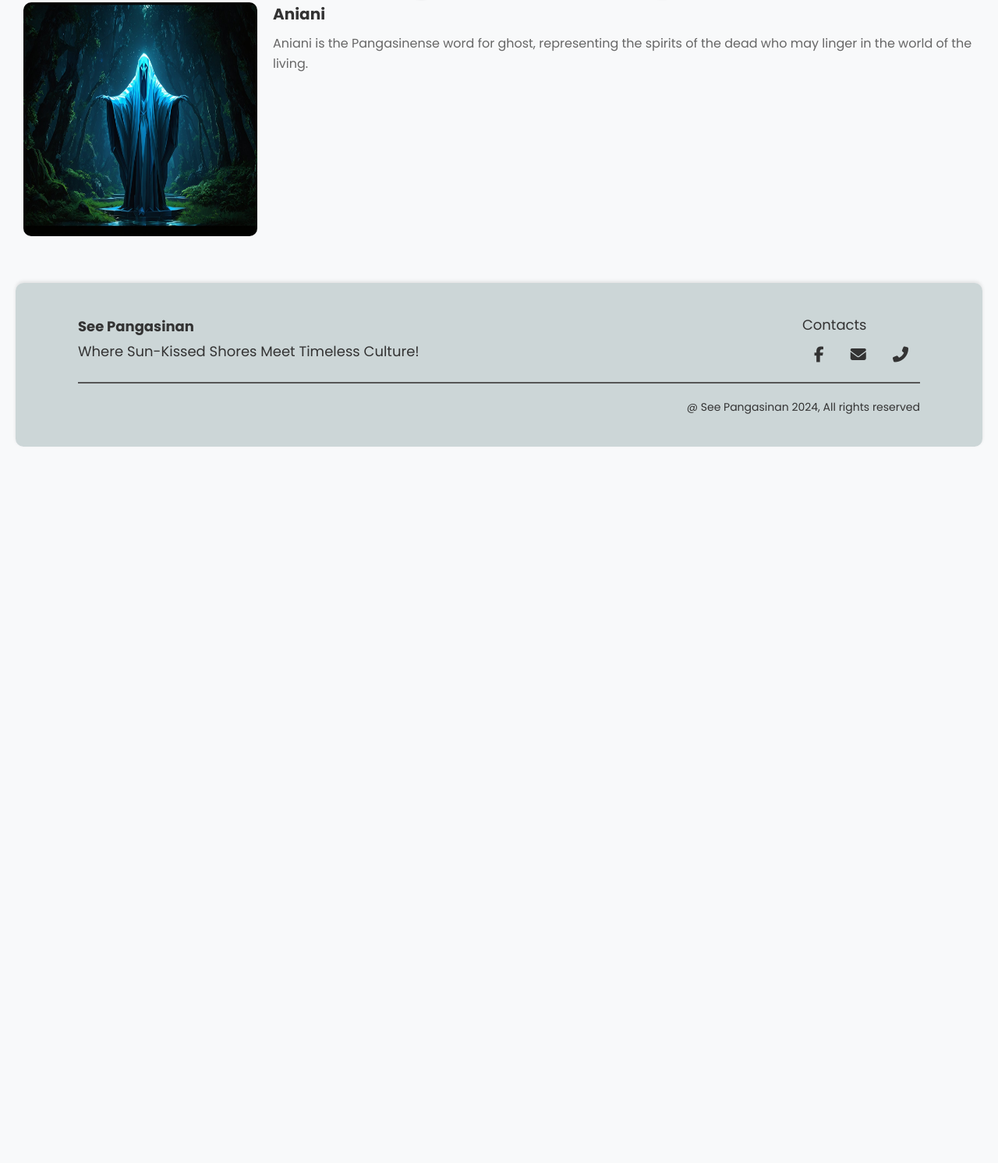
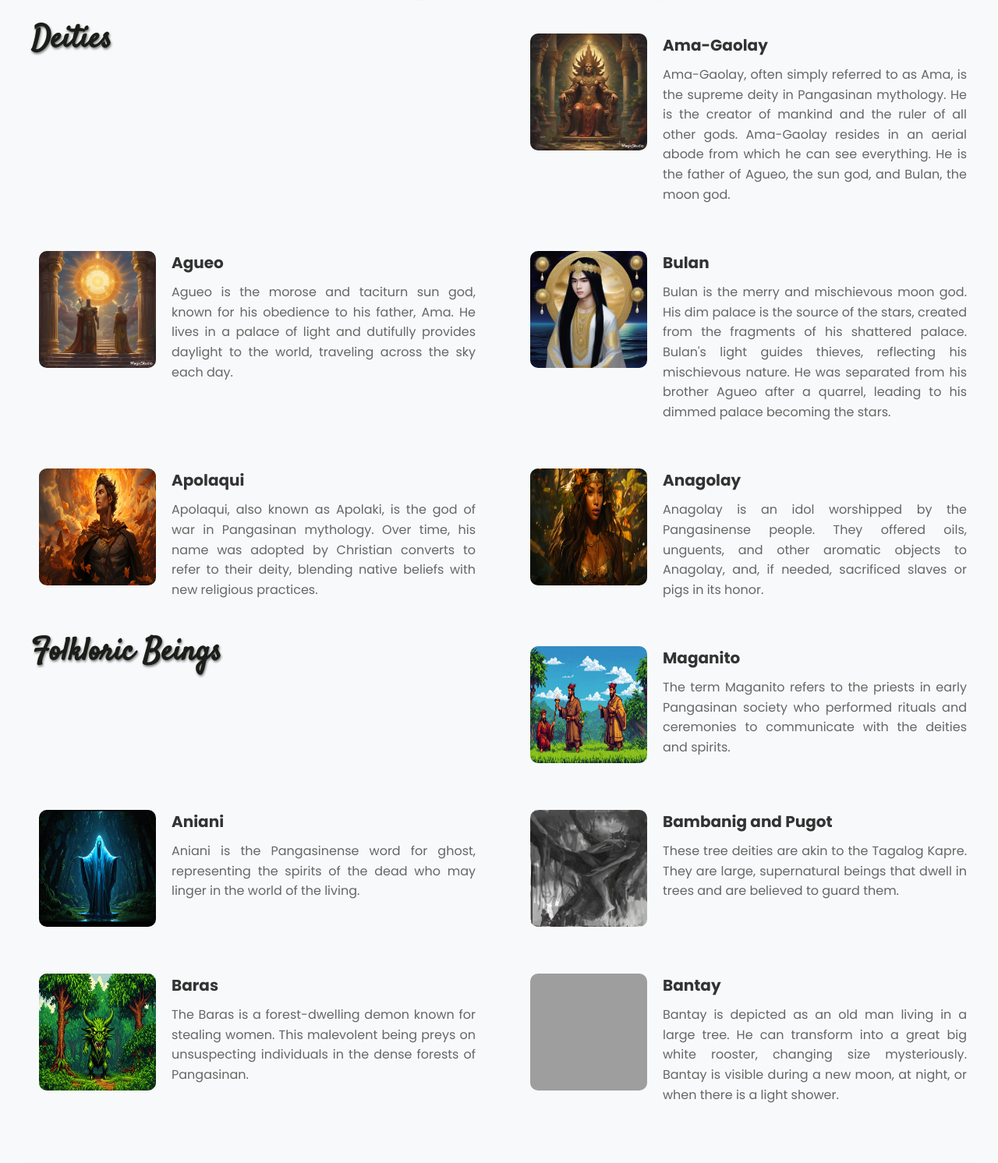
Before and after one commit to dmsimara/see-pangasinan, a plain HTML site: page templates/heritage.html in a window 1280 px wide. Shown: the part 408-1900 px from the top of the page at 78% size. Before the commit the page ends 1001 px from the top, so only its background shows below. Drawn offline with Linux system fonts and the light colour scheme; grey boxes are pictures that could not be loaded.

Commit message:
Update files

```diff
--- a/src/static/css/heritage.css
+++ b/src/static/css/heritage.css
@@ -1,5 +1,6 @@
 /* Imported font families */
 @import url('https://fonts.googleapis.com/css2?family=Poppins:ital,wght@0,100;0,200;0,300;0,400;0,500;0,600;0,700;0,800;0,900;1,100;1,200;1,300;1,400;1,500;1,600;1,700;1,800;1,900&display=swap');
+@import url('https://fonts.googleapis.com/css2?family=Satisfy&display=swap');
 
 /* Global styling variables */
 :root {
@@ -76,6 +77,7 @@ nav ul li a:hover {
     color: var(--aqua);
     font-family: 'Poppins', sans-serif;
     text-shadow: 1px 2px 3px rgba(0, 0, 0, 0.5);
+    margin-bottom: 20px;
 }
 
 .accordion {
@@ -117,18 +119,28 @@ nav ul li a:hover {
 
 /* Local legends styling */
 .local-legends {
+  display: grid;
+  grid-template-columns: 1fr 1fr;
+  gap: 20px;
   margin-bottom: 20px;
+}
+
+.legend-column {
+  display: flex;
+  flex-direction: column;
+  align-items: center;
 }
 
 .legend-content {
   display: flex;
   align-items: flex-start;
   gap: 20px;
+  margin: 20px;
 }
 
 .legend-content img {
-  width: 300px;
-  height: 300px;
+  width: 150px;
+  height: 150px;
   border-radius: 10px;
   margin-left: 10px;
 }
@@ -147,17 +159,26 @@ nav ul li a:hover {
   margin-bottom: 10px;
 }
 
+.title {
+  font-size: 40px;
+  font-family: 'Satisfy', sans-serif;
+  color: var(--light-black);
+  text-shadow: 1px 2px 3px rgba(0, 0, 0, 0.5);
+  margin-left: 20px;
+}
+
 .legend-text p {
   font-size: 16px;
   line-height: 1.6;
   color: #666;
+  text-align: justify;
 }
 
 hr {
-  border: none; /* Remove default border */
-  height: 2px; /* Set height of the horizontal line */
-  background-color: #555; /* Set background color */
-  margin: 20px 0; /* Add margin for spacing */
+  border: none;
+  height: 2px;
+  background-color: #555;
+  margin: 20px 0;
 }
 
 /* Footer styling */
--- a/templates/heritage.html
+++ b/templates/heritage.html
@@ -58,11 +58,89 @@
         <hr>
         <h2>Local Legends and Myths</h2>
         <div class="local-legends">
+            <h3 class="title">Deities</h3>
             <div class="legend-content">
-                <img src="../src/assets/folkloricBeings1/aniani.jpg" alt="Deities Image">
+                <img src="../src/assets/folkloricBeings2/ama-gaolay.jpg" alt="Deities Image">
+                <div class="legend-text">
+                    <h3>Ama-Gaolay</h3>
+                    <p>Ama-Gaolay, often simply referred to as Ama, is the supreme deity in Pangasinan mythology. He is the creator of mankind and the ruler of all other gods.
+                        Ama-Gaolay resides in an aerial abode from which he can see everything. He is the father of Agueo, the sun god, and Bulan, the moon god.
+                    </p>
+                </div>
+            </div>
+            <div class="legend-content">
+                <img src="../src/assets/folkloricBeings2/agueo.jpg" alt="Deities Image">
+                <div class="legend-text">
+                    <h3>Agueo</h3>
+                    <p>Agueo is the morose and taciturn sun god, known for his obedience to his father, Ama.
+                        He lives in a palace of light and dutifully provides daylight to the world, traveling across the sky each day.
+                    </p>
+                </div>
+            </div>
+            <div class="legend-content">
+                <img src="../src/assets/folkloricBeings2/bulan.jpg" alt="Deities Image">
+                <div class="legend-text">
+                    <h3>Bulan</h3>
+                    <p>Bulan is the merry and mischievous moon god. His dim palace is the source of the stars, created from the fragments of his shattered palace. Bulan's light guides thieves, reflecting his mischievous nature.
+                        He was separated from his brother Agueo after a quarrel, leading to his dimmed palace becoming the stars.
+                    </p>
+                </div>
+            </div>
+            <div class="legend-content">
+                <img src="../src/assets/folkloricBeings2/apolaki.jpg" alt="Deities Image">
+                <div class="legend-text">
+                    <h3>Apolaqui</h3>
+                    <p>Apolaqui, also known as Apolaki, is the god of war in Pangasinan mythology.
+                        Over time, his name was adopted by Christian converts to refer to their deity, blending native beliefs with new religious practices.
+                    </p>
+                </div>
+            </div>
+            <div class="legend-content">
+                <img src="../src/assets/folkloricBeings2/anagolay.jpg" alt="Deities Image">
+                <div class="legend-text">
+                    <h3>Anagolay</h3>
+                    <p>Anagolay is an idol worshipped by the Pangasinense people.
+                        They offered oils, unguents, and other aromatic objects to Anagolay, and, if needed, sacrificed slaves or pigs in its honor.
+                    </p>
+                </div>
+            </div>
+
+            <h3 class="title">Folkloric Beings</h3>
+            <div class="legend-content">
+                <img src="../src/assets/folkloricBeings1/maganito.jpg" alt="Folkloric Beings Image">
+                <div class="legend-text">
+                    <h3>Maganito</h3>
+                    <p>The term Maganito refers to the priests in early Pangasinan society who performed rituals and ceremonies to communicate with the deities and spirits.</p>
+                </div>
+            </div>
+            <div class="legend-content">
+                <img src="../src/assets/folkloricBeings1/aniani.jpg" alt="Folkloric Beings Image">
                 <div class="legend-text">
                     <h3>Aniani</h3>
                     <p>Aniani is the Pangasinense word for ghost, representing the spirits of the dead who may linger in the world of the living.</p>
+                </div>
+            </div>
+            <div class="legend-content">
+                <img src="../src/assets/folkloricBeings1/bambanigandpugot.jpg" alt="Folkloric Beings Image">
+                <div class="legend-text">
+                    <h3>Bambanig and Pugot</h3>
+                    <p>These tree deities are akin to the Tagalog Kapre. They are large, supernatural beings that dwell in trees and are believed to guard them.</p>
+                </div>
+            </div>
+            <div class="legend-content">
+                <img src="../src/assets/folkloricBeings1/baras.jpg" alt="Folkloric Beings Image">
+                <div class="legend-text">
+                    <h3>Baras</h3>
+                    <p>The Baras is a forest-dwelling demon known for stealing women. This malevolent being preys on unsuspecting individuals in the dense forests of Pangasinan.</p>
+                </div>
+            </div>
+            <div class="legend-content">
+                <img src="../src/assets/folkloricBeings1/bantay.png" alt="Folkloric Beings Image">
+                <div class="legend-text">
+                    <h3>Bantay</h3>
+                    <p>Bantay is depicted as an old man living in a large tree. He can transform into a great big white rooster, changing size mysteriously.
+                        Bantay is visible during a new moon, at night, or when there is a light shower.
+                    </p>
                 </div>
             </div>
         </div>
```
